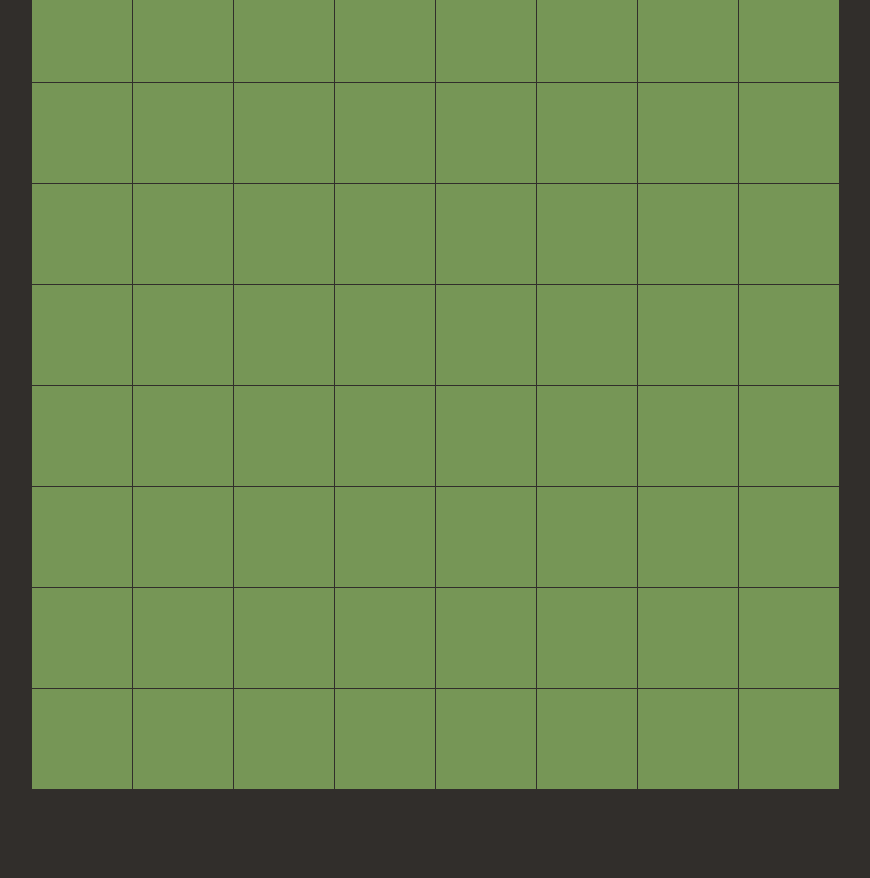
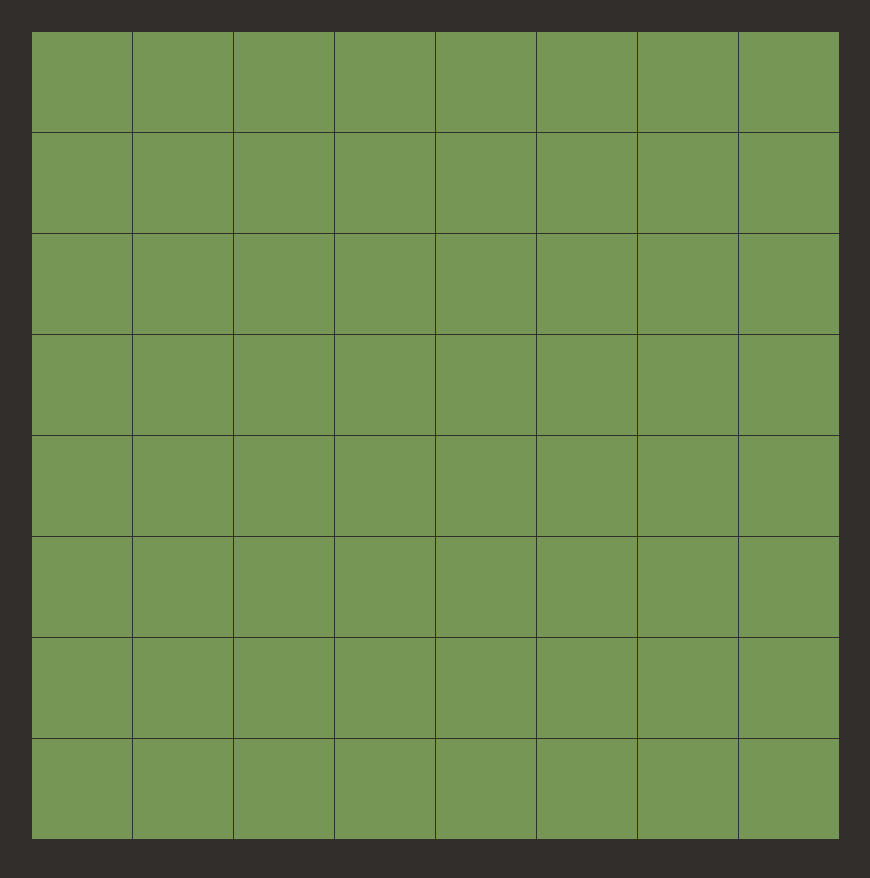
Before and after one commit to alexmeli100/othello-web, a React app: page www/index.html in a window 1280 px wide. Shown: the whole page, without its empty margins (166-1036 px from the left). Built offline with nearby package versions, Linux system fonts and the light colour scheme.

Commit message:
make top level div the board

```diff
--- a/www/index.html
+++ b/www/index.html
@@ -6,7 +6,7 @@
     <link rel=stylesheet href="styles/index.css"></style>
   </head>
   <body>
-    <div id="root"></div>
+    <div class="board"></div>
     <script src="./bundle.js"></script>
   </body>
 </html>
--- a/www/index.js
+++ b/www/index.js
@@ -14,4 +14,4 @@ class App extends Component{
   }
 }
 
-ReactDOM.render(<App />, document.getElementById("root"));
+ReactDOM.render(<App />, document.querySelector(".board"));
```
